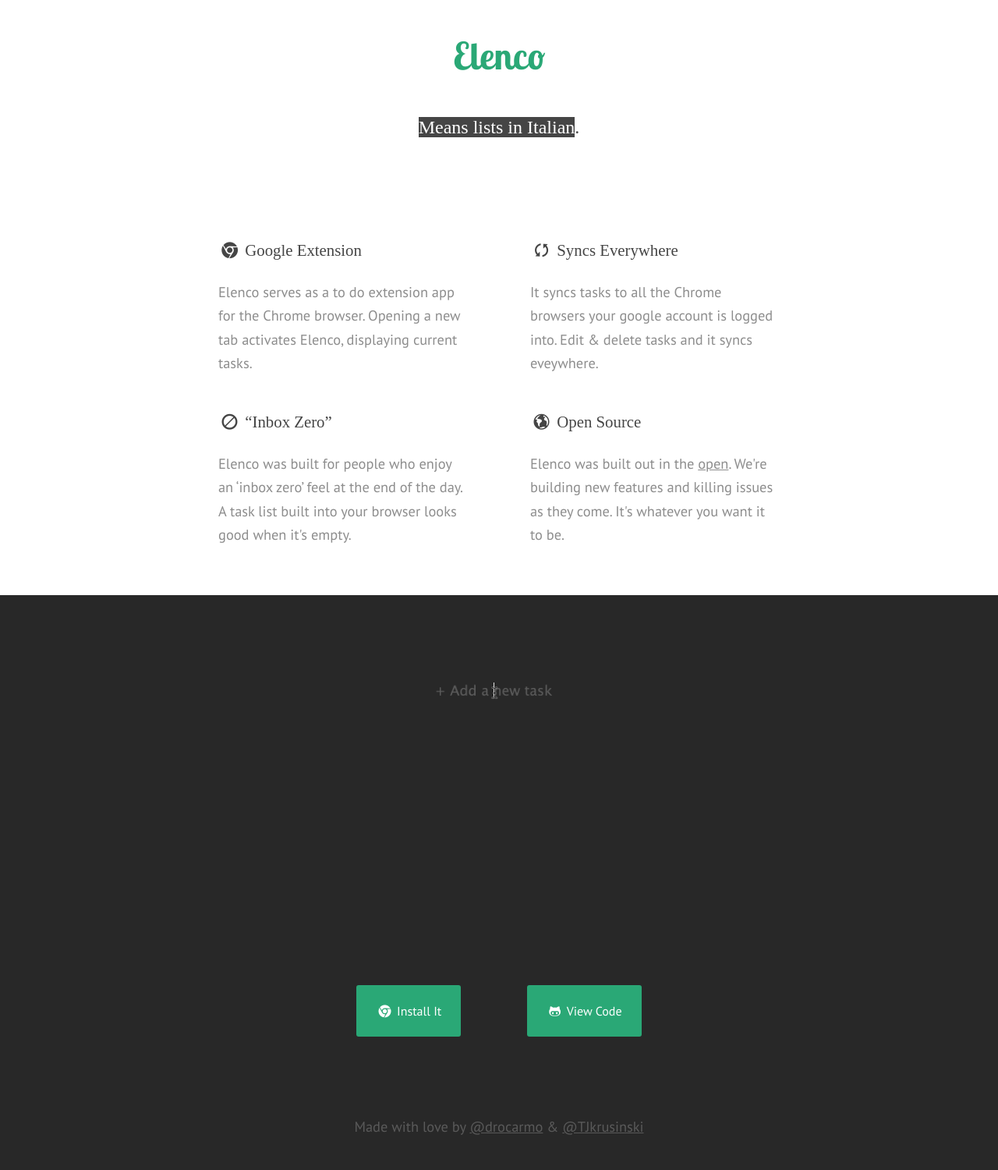
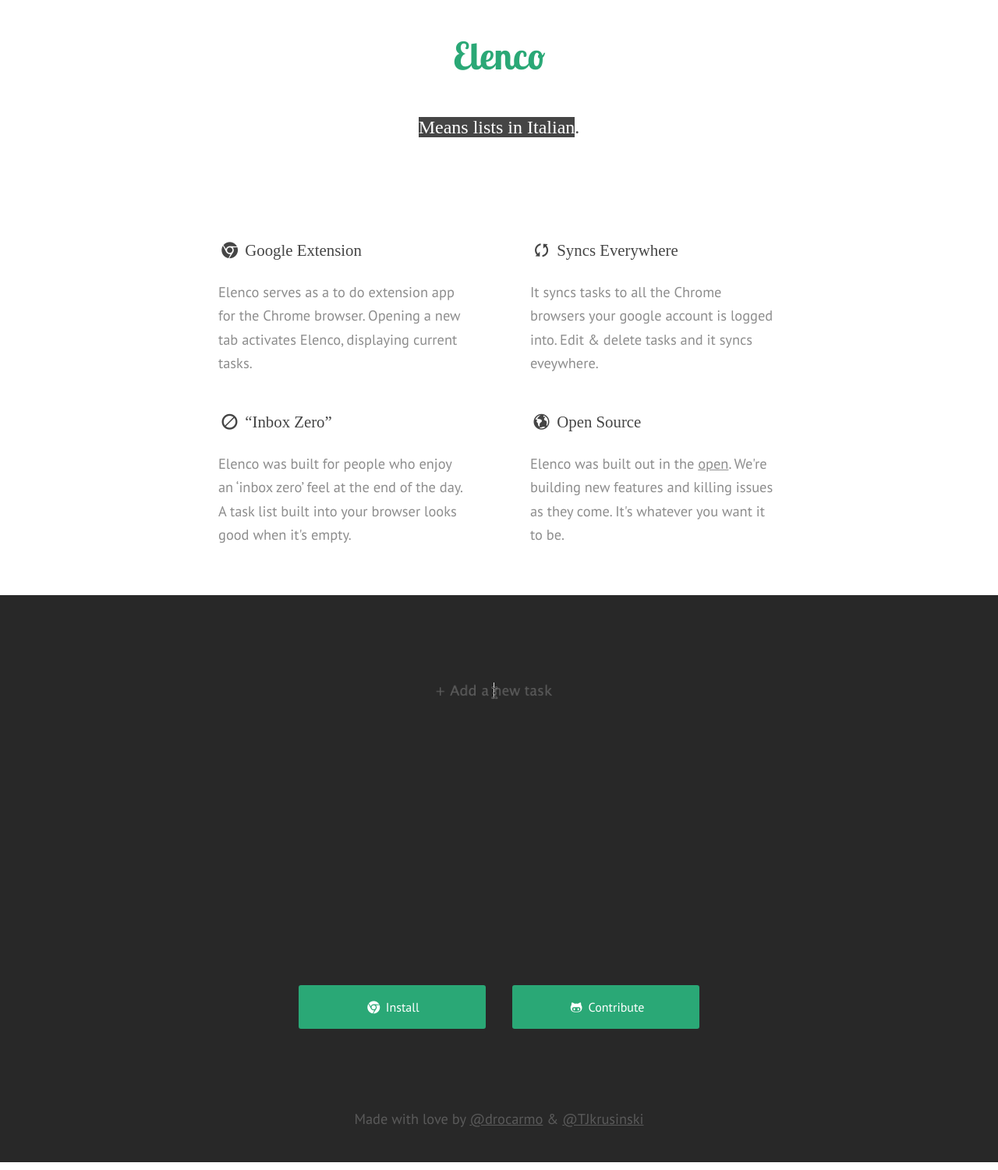
Before and after one commit to drocarmo/elenco, a Jekyll site: the page built from index.html, in a window 1280 px wide. Shown: the whole page at 78% size. Built offline with Jekyll 4.4.1, drawn with Linux system fonts in a browser that asks for light colours; nearby versions of some CDN libraries; some web fonts are replaced; Markdown is read by kramdown in place of the engine named in the settings.

Commit message:
button tweaks

```diff
--- a/_includes/footer.html
+++ b/_includes/footer.html
@@ -1,8 +1,8 @@
 <div class="footer">
   <div class="container">
     <section class="download">
-      <a href="https://chrome.google.com/webstore/detail/elenco/phbjhmbdcecahmckhhbdabmnhmjcpjab" class="icon-chrome"> Install It</a>
-      <a href="https://github.com/drocarmo/elenco" class="icon-github github"> View Code</a>
+      <a href="https://chrome.google.com/webstore/detail/elenco/phbjhmbdcecahmckhhbdabmnhmjcpjab" class="icon-chrome"> Install</a>
+      <a href="https://github.com/drocarmo/elenco" class="icon-github github"> Contribute</a>
     </section>
     <p>
       Made with love by <a href="https://twitter.com/drocarmo" target="_blank">@drocarmo</a> &#38; <a href="https://twitter.com/TJkrusinski" target="_blank">@TJkrusinski</a>
--- a/assets/main.css
+++ b/assets/main.css
@@ -350,7 +350,7 @@
     .footer section.download a {
       display: inline-block;
       width: 100%;
-      padding: 20px 0px;
+      padding: 12px 0px;
       border-radius: 3px;
       background-color: #2aa876;
       color: white;
@@ -360,6 +360,6 @@
         background-color: #279c6d; }
       @media screen and (min-width: 600px) {
         .footer section.download a {
-          margin: 0 40px;
-          width: auto;
-          padding: 20px 25px; } }
+          margin: 0 15px;
+          padding: 15px 0px;
+          width: 30%; } }
```
Also changed, not shown: assets/sass/_footer.scss (+4 -4 lines).
